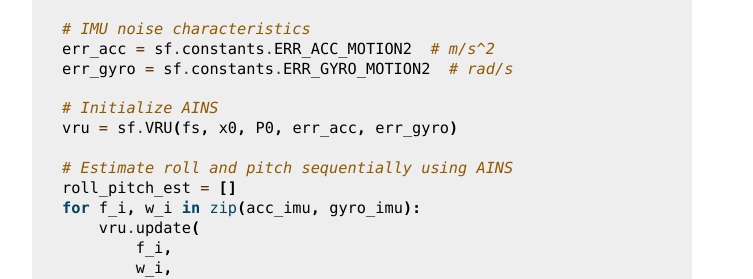
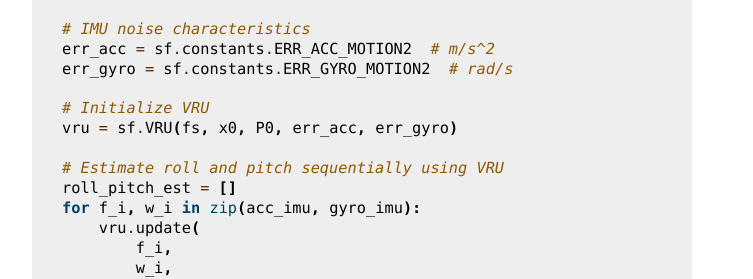
Before and after one commit to 4Subsea/smsfusion-python, a Sphinx documentation site: the page built from docs/user_guide/quickstart.rst, in a window 1280 px wide and 900 px high, scrolled down 5076 px. Shown: the part 429-708 px from the top of the window, without its empty margins (388-1141 px from the left). Built offline with Sphinx 7.4.7, drawn with Linux system fonts in a browser that asks for light colours; some of the changed text lies outside the part shown.

Commit message:
small fix

```diff
--- a/docs/user_guide/quickstart.rst
+++ b/docs/user_guide/quickstart.rst
@@ -253,10 +253,10 @@ estimate the roll and pitch degrees of freedom of a moving body using the
     err_acc = sf.constants.ERR_ACC_MOTION2  # m/s^2
     err_gyro = sf.constants.ERR_GYRO_MOTION2  # rad/s
 
-    # Initialize AINS
+    # Initialize VRU
     vru = sf.VRU(fs, x0, P0, err_acc, err_gyro)
 
-    # Estimate roll and pitch sequentially using AINS
+    # Estimate roll and pitch sequentially using VRU
     roll_pitch_est = []
     for f_i, w_i in zip(acc_imu, gyro_imu):
         vru.update(
```
Also changed, not shown: other parts of docs/user_guide/quickstart.rst (+1 -1 lines).
